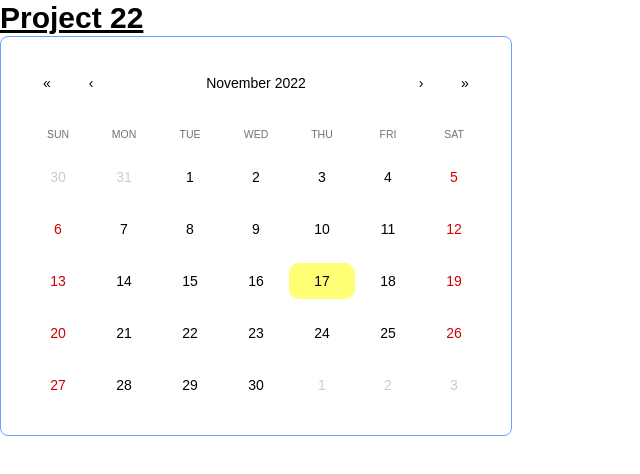
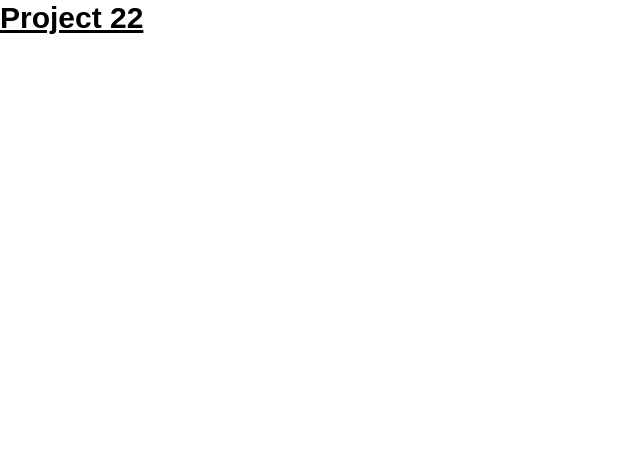
Before and after one commit to workshopapps/dinnerwithfriends.web, a React (Create React App) app: page / in a window 1280 px wide. Shown: the top 474 px of the page, without its empty margins (0-640 px from the left). Built offline with nearby package versions, Linux system fonts and the light colour scheme; a web font is replaced by a local one.

Commit message:
Removed calendar component from App.js

```diff
--- a/src/App.js
+++ b/src/App.js
@@ -1,13 +1,9 @@
-import SingleCalendar from "./components/SingleCalendar/SingleCalendar";
 import "./index.css";
 
 function App() {
   return (
     <div className="App">
       <h1 className="text-3xl font-bold underline">Project 22</h1>
-      <div>
-        <SingleCalendar />
-      </div>
     </div>
   );
 }
--- a/src/components/SingleCalendar/SingleCalendar.jsx
+++ b/src/components/SingleCalendar/SingleCalendar.jsx
@@ -4,7 +4,7 @@ import './SingleCalendar.css'
 
 const SingleCalendar = () => {
   return (
-    <div className='w-[40%] text-sm'>
+    <div className='text-sm'>
       <Calendar
 				calendarType='US'
 				selectRange />
```
